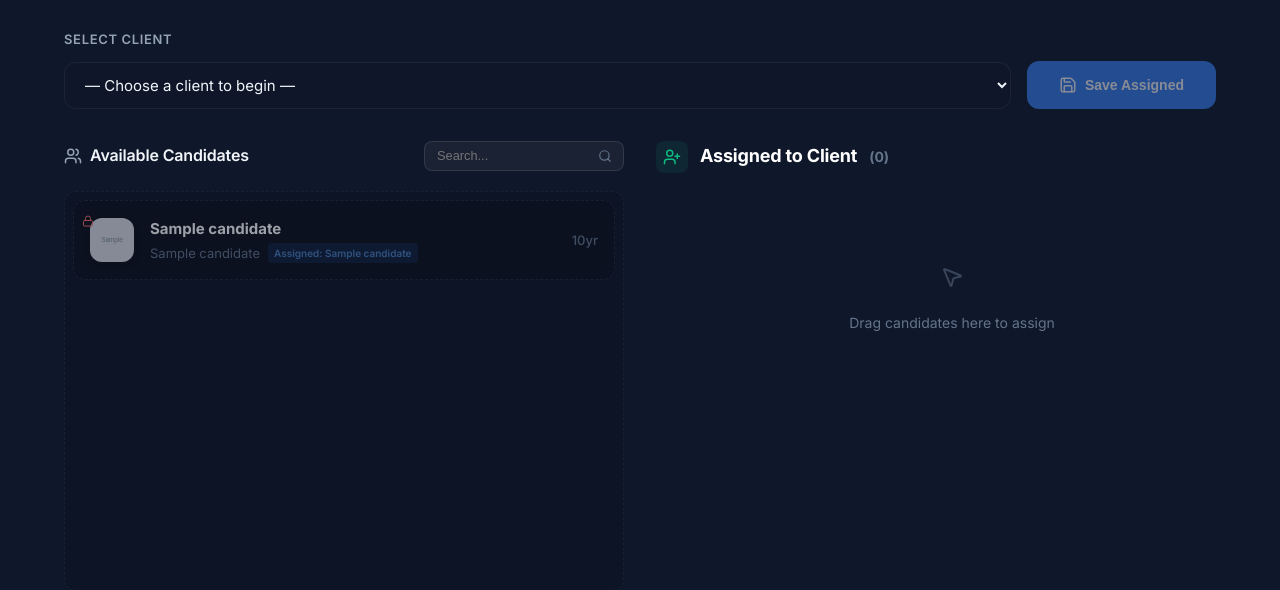
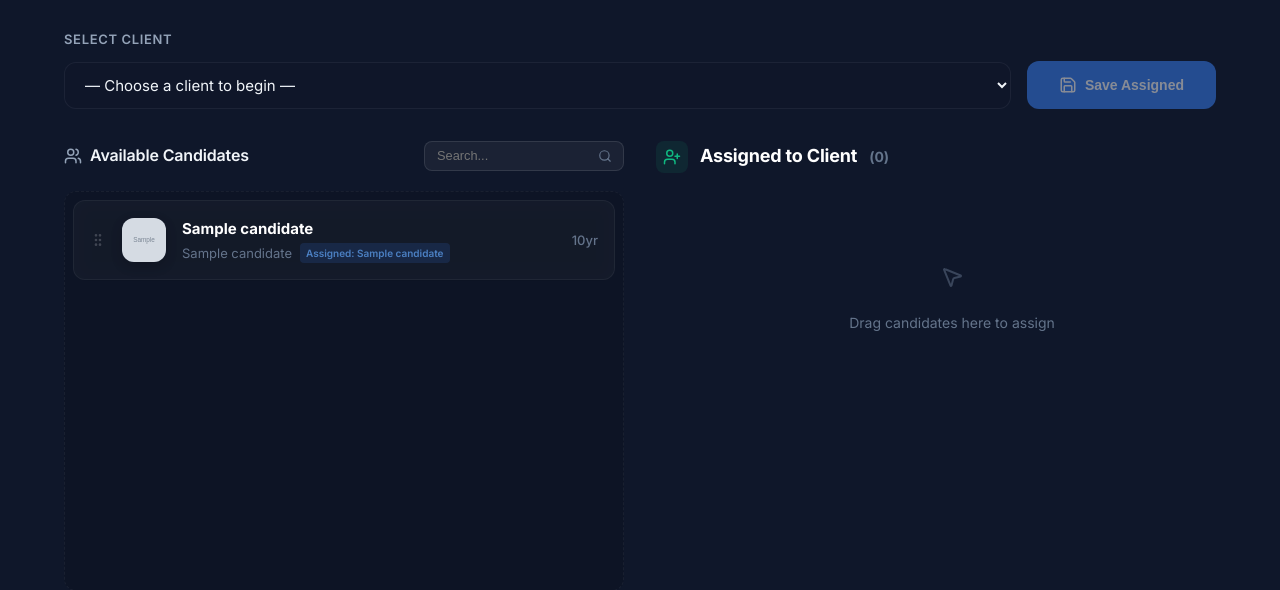
Before and after one commit to Karma-Staff/Candidate-profile, a Flask app: template frontend/templates/assign.html in a window 1280 px wide. Shown: the part 146-736 px from the top of the page. Run offline with Flask 3, Linux system fonts and the light colour scheme; the template is opened without the code that fills it: most values are stand-ins (such as "Sample title", 1, 10 or a date in 2020); grey boxes marked "Sample" are stand-in pictures; some libraries are stand-ins or nearby versions.

Commit message:
Enforce single client assignment per candidate

```diff
--- a/backend/app.py
+++ b/backend/app.py
@@ -850,10 +850,15 @@ def save_assignments():
             cands = conn.execute(f"SELECT name FROM candidates WHERE id IN ({placeholders})", new_ids).fetchall()
             candidate_names = [c['name'] for c in cands]
 
-        # Clear existing
+        # Clear existing assignments for this specific client
         conn.execute("DELETE FROM assignments WHERE client_id = ?", (client_id,))
-        # Add new
+
+        # Add new assignments while ensuring single-client ownership
         for index, cand_id in enumerate(candidate_ids):
+            # Enforce single client assignment: delete any existing assignment for this candidate globally
+            conn.execute("DELETE FROM assignments WHERE candidate_id = ?", (cand_id,))
+
+            # Insert the new assignment
             conn.execute("INSERT INTO assignments (client_id, candidate_id, sort_order) VALUES (?, ?, ?)",
                          (client_id, cand_id, index))
         conn.commit()
--- a/frontend/templates/assign.html
+++ b/frontend/templates/assign.html
@@ -52,18 +52,11 @@
         <div id="availableList"
             style="display: flex; flex-direction: column; gap: 0.5rem; min-height: 400px; padding: 0.5rem; background: rgba(0,0,0,0.1); border-radius: 12px; border: 1px dashed rgba(255,255,255,0.05);">
             {% for c in candidates %}
-            <div class="candidate-item card {{ 'assigned-else' if c.assigned_to_id and c.assigned_to_id != client_id else '' }}"
-                data-id="{{ c.id }}" data-assigned-id="{{ c.assigned_to_id or '' }}"
+            <div class="candidate-item card" data-id="{{ c.id }}" data-assigned-id="{{ c.assigned_to_id or '' }}"
                 style="padding: 1rem; display: flex; align-items: center; gap: 1rem; background: rgba(255,255,255,0.03); border: 1px solid rgba(255,255,255,0.05); border-radius: 12px; transition: all 0.2s; position: relative;">
 
                 <i data-lucide="grip-vertical" class="drag-handle"
-                    style="width: 16px; flex-shrink: 0; cursor: grab; {{ 'display:none;' if c.assigned_to_id and c.assigned_to_id != client_id else '' }}"></i>
-
-                {% if c.assigned_to_id and c.assigned_to_id != client_id %}
-                <div class="assigned-lock" style="position: absolute; left: 0.5rem; top: 0.5rem;">
-                    <i data-lucide="lock" style="width: 12px; height: 12px; color: #f87171;"></i>
-                </div>
-                {% endif %}
+                    style="width: 16px; flex-shrink: 0; cursor: grab;"></i>
 
                 <div
                     style="width: 44px; height: 44px; border-radius: 12px; overflow: hidden; flex-shrink: 0; background: #1e293b; box-shadow: 0 4px 12px rgba(0,0,0,0.2);">
@@ -245,21 +238,7 @@
                     } else {
                         // Not assigned to this client
                         availableList.appendChild(item);
-
-                        // Check if assigned to SOMEONE ELSE
-                        if (itemAssignedToId && itemAssignedToId !== clientId) {
-                            item.classList.add('assigned-else');
-                            if (dragHandle) dragHandle.style.display = 'none';
-
-                            // Add lock icon if not exists
-                            const lock = document.createElement('div');
-                            lock.className = 'assigned-lock';
-                            lock.style.position = 'absolute';
-                            lock.style.left = '0.5rem';
-                            lock.style.top = '0.5rem';
-                            lock.innerHTML = '<i data-lucide="lock" style="width: 12px; height: 12px; color: #f87171;"></i>';
-                            item.appendChild(lock);
-                        }
+                        // We removed the 'assigned-else' locking logic here so candidates can be freely reassigned.
                     }
                 });
 
```
